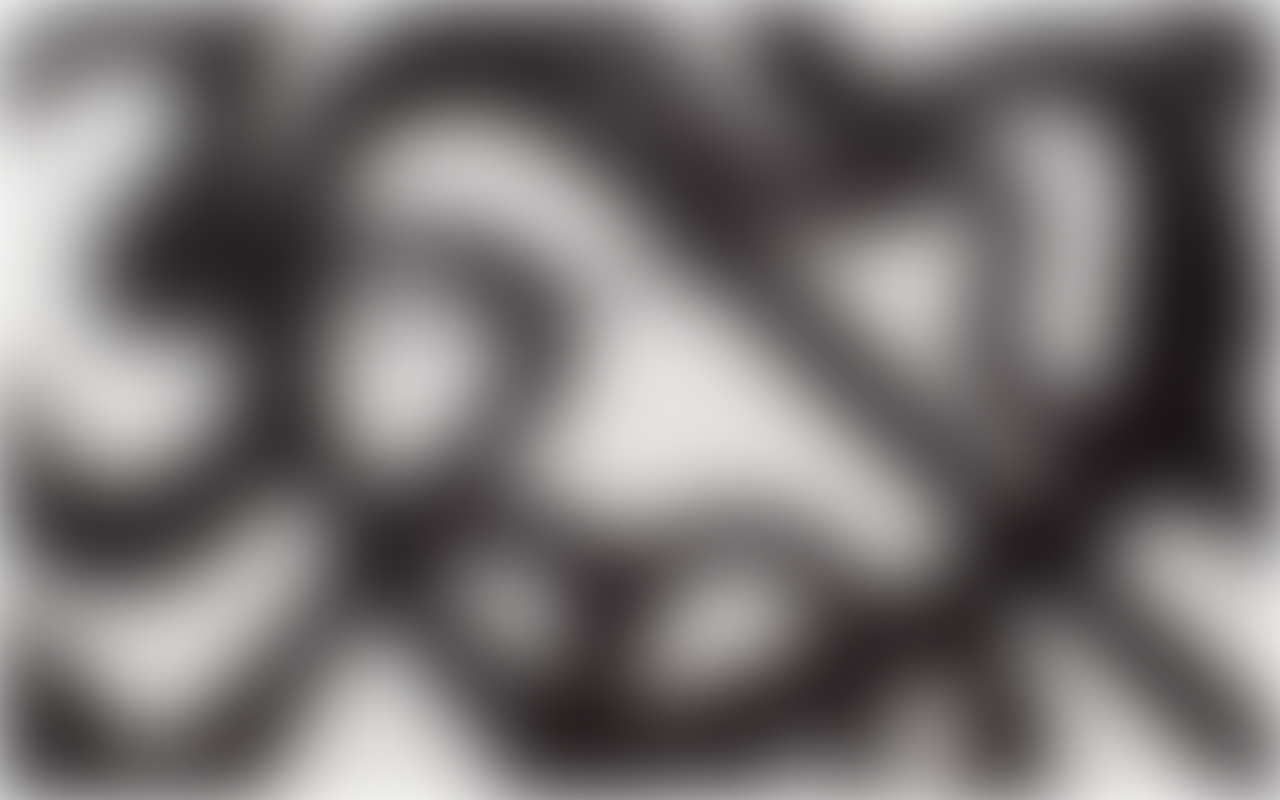
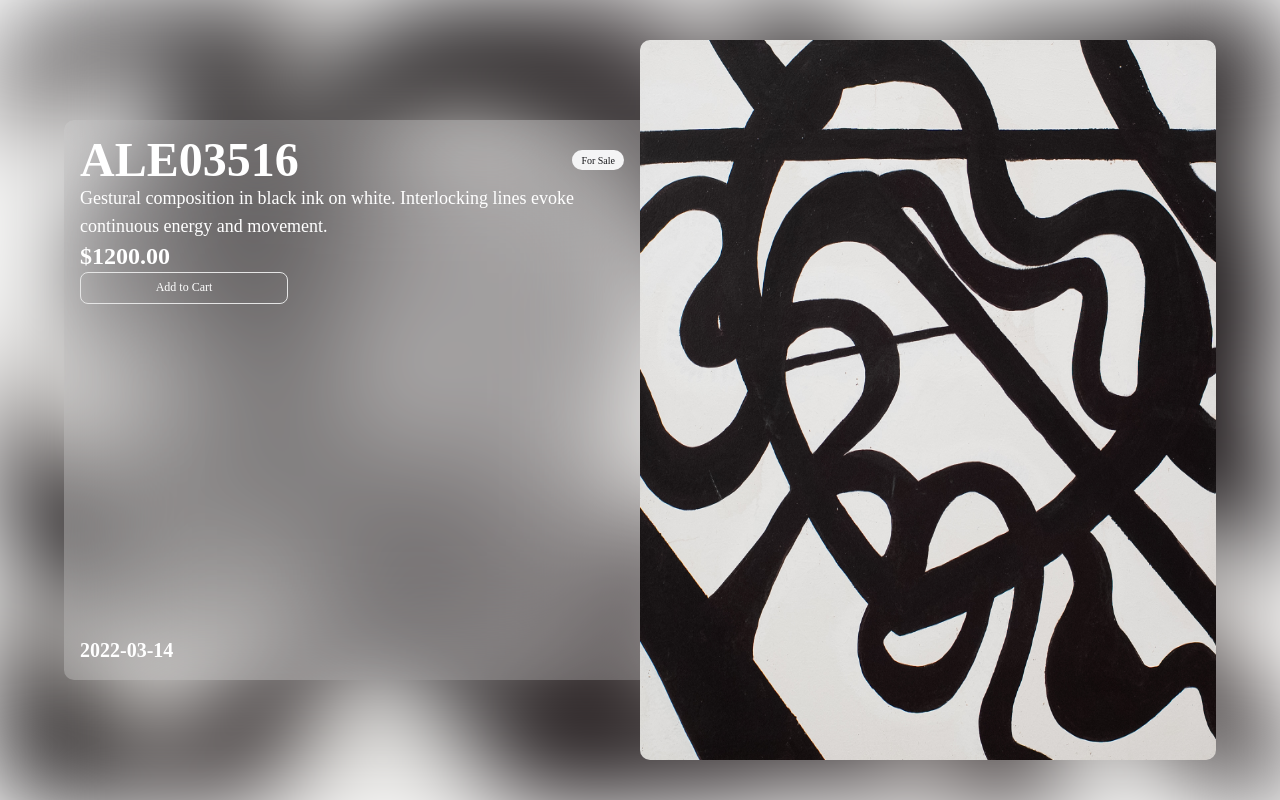
Before and after one commit to TioElvis/painting-ecommerce-demo, a Next.js app: page /painting/1 in a window 1280 px wide. Built offline with nearby package versions, Linux system fonts and the light colour scheme.

Commit message:
Finish painting page (missing responsive)

```diff
--- a/src/app/components/paintings.tsx
+++ b/src/app/components/paintings.tsx
@@ -57,7 +57,7 @@ export function Paintings({ paintings }: Props) {
       },
     });
 
-    tl.to(["#text1", "#text2"], {
+    tl.to(["#title", "#nav", "#text1", "#text2"], {
       y: -50,
       opacity: 0,
       duration: 1,
@@ -102,6 +102,7 @@ export function Paintings({ paintings }: Props) {
                     onClick={() => api?.scrollTo(i)}>
                     {/* eslint-disable-next-line @next/next/no-img-element */}
                     <img
+                      id={`img-${painting.id}`}
                       src={painting.image}
                       alt={painting.title}
                       className="w-full h-full"
--- a/src/app/painting/[id]/components/below-1024-info-painting.tsx
+++ b/src/app/painting/[id]/components/below-1024-info-painting.tsx
@@ -1,35 +1,9 @@
 import { Painting } from "@/lib/constants";
-
-import { Card } from "@/components/ui/card";
-import { Badge } from "@/components/ui/badge";
 
 interface Props {
   painting: Painting;
 }
 
 export function Below1024InfoPainting({ painting }: Props) {
-  return (
-    <section className="w-full flex justify-center items-center flex-col gap-12">
-      <Card id={`card-${painting.id}`} className="w-full h-88 p-0">
-        {/* eslint-disable-next-line @next/next/no-img-element */}
-        <img
-          src={painting.image}
-          alt={painting.title}
-          className="w-full h-full"
-        />
-      </Card>
-      <div>
-        <h2 className="text-4xl font-bold">
-          {painting.title} - {painting.date}
-        </h2>
-        <p className="text-lg text-muted-foreground">{painting.description}</p>
-        <p className="text-2xl font-bold">${painting.price.toFixed(2)}</p>
-        <br />
-        <br />
-        <Badge variant="secondary">
-          {painting.forSale ? "For Sale" : "Not For Sale"}
-        </Badge>
-      </div>
-    </section>
-  );
+  return <section>This is not responsive</section>;
 }
--- a/src/app/painting/[id]/components/normal-info-painting.tsx
+++ b/src/app/painting/[id]/components/normal-info-painting.tsx
@@ -1,37 +1,65 @@
+"use client";
+import { gsap } from "gsap";
+import { useEffect } from "react";
+
 import { Painting } from "@/lib/constants";
+
 import { Badge } from "@/components/ui/badge";
+import { Button } from "@/components/ui/button";
 
 interface Props {
   painting: Painting;
 }
 
 export function NormalInfoPainting({ painting }: Props) {
+  useEffect(() => {
+    gsap.fromTo(
+      "#card-image",
+      {
+        scale: 0,
+        opacity: 0,
+        transformOrigin: "center center",
+      },
+      {
+        scale: 1,
+        opacity: 1,
+        duration: 1,
+        ease: "power3.out",
+      },
+    );
+  }, []);
+
   return (
-    <section className="h-full grid grid-cols-2">
-      <div className="flex flex-col justify-center items-center">
-        <div className="w-96 h-128">
-          <h2 className="text-4xl font-bold">
-            {painting.title} - {painting.date}
-          </h2>
-          <p className="text-lg text-muted-foreground">
-            {painting.description}
-          </p>
-          <p className="text-2xl font-bold">${painting.price.toFixed(2)}</p>
-          <br />
-          <br />
+    <div className="w-full h-full flex items-center justify-center">
+      <section className="w-full flex items-center justify-center">
+        <div className="w-xl h-140 flex flex-col justify-between bg-background/20 backdrop-blur-3xl rounded-l-lg p-4 text-white">
+          <div>
+            <div className="flex items-center justify-between">
+              <h2 className="text-5xl font-bold">{painting.title}</h2>
               <Badge variant="secondary">
                 {painting.forSale ? "For Sale" : "Not For Sale"}
               </Badge>
             </div>
+            <p className="text-lg">{painting.description}</p>
+            <p className="text-2xl font-bold">${painting.price.toFixed(2)}</p>
+            <Button size="lg" variant="outline" className="cursor-pointer w-52">
+              Add to Cart
+            </Button>
           </div>
-      <div className="flex justify-center items-center">
+          <div className="flex items-center justify-between">
+            <h2 className="text-xl font-bold">{painting.date}</h2>
+          </div>
+        </div>
+        <div className="w-xl h-140 relative">
           {/* eslint-disable-next-line @next/next/no-img-element */}
           <img
+            id="card-image"
             src={painting.image}
             alt={painting.title}
-          className="w-96 h-128 rounded-lg shadow-2xl"
+            className="w-xl h-180 absolute rounded-lg -top-20"
           />
         </div>
       </section>
+    </div>
   );
 }
--- a/src/app/painting/[id]/page.tsx
+++ b/src/app/painting/[id]/page.tsx
@@ -1,5 +1,5 @@
-import Image from "next/image";
 import { MOCKED_DATA_PAINTINGS } from "@/lib/constants";
+import { SelectInfoPainting } from "./components/select-info-painting";
 
 interface Props {
   params: Promise<{ id: string }>;
@@ -15,11 +15,17 @@ export default async function Page({ params }: Props) {
   }
 
   return (
-    <Image
-      src={painting.image}
-      alt={painting.title}
-      fill
-      className="w-full h-full absolute object-cover blur-2xl"
-    />
+    <div className="relative w-full h-full">
+      <div
+        className="absolute inset-0 -z-10"
+        style={{
+          backgroundImage: `url(${painting.image})`,
+          backgroundSize: "cover",
+          backgroundPosition: "center",
+          filter: "blur(50px)",
+        }}
+      />
+      <SelectInfoPainting painting={painting} />
+    </div>
   );
 }
--- a/src/app/painting/layout.tsx
+++ b/src/app/painting/layout.tsx
@@ -1,15 +1,9 @@
 import { Fragment } from "react/jsx-runtime";
-import { Header } from "../components/header";
 
 interface Props {
   children: React.ReactNode;
 }
 
 export default function Layout({ children }: Props) {
-  return (
-    <Fragment>
-      {/* <Header /> */}
-      {children}
-    </Fragment>
-  );
+  return <Fragment>{children}</Fragment>;
 }
```
Lines whose indentation alone changed are shown as unchanged.
